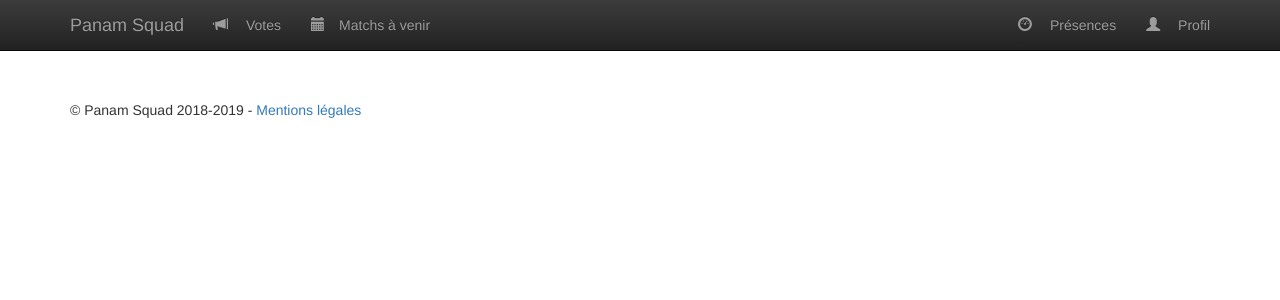
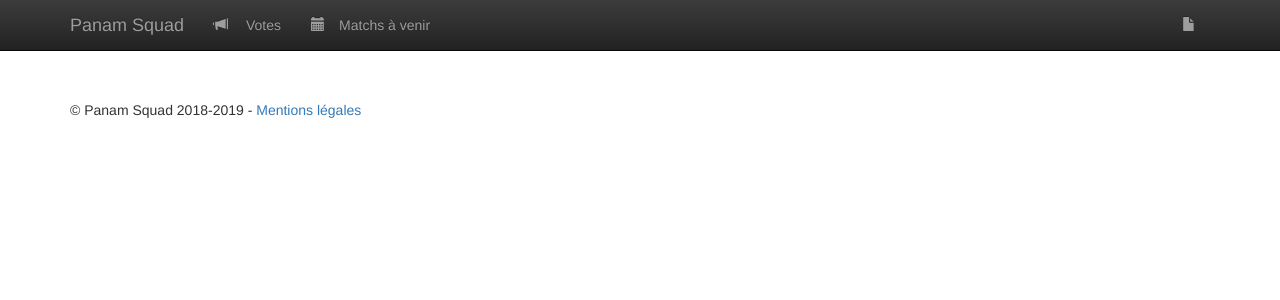
Before and after one commit to the-mandarine/mypanamsquad, a Django app: template templates/index.html in a window 1280 px wide. Shown: the top 300 px of the page. Run offline with Django 3.2, Linux system fonts and the light colour scheme; the template is opened without the code that fills it, so the values that code supplies are empty; some libraries are stand-ins or nearby versions.

Commit message:
put docs in the menubar

```diff
--- a/templates/base.html
+++ b/templates/base.html
@@ -38,14 +38,15 @@
           </a></li>
         </ul>
         <ul class="nav navbar-nav navbar-right">
-          <li><a href="{% url 'home' %}">
-            <span class="glyphicon glyphicon-dashboard">&nbsp;</span>
-            Présences
+          <li><a href="{% url 'docs:index' %}">
+            <span class="glyphicon glyphicon-file">&nbsp;</span>
           </a></li>
+<!--
           <li><a href="{% url 'profile:profile' %}">
             <span class="glyphicon glyphicon-user">&nbsp;</span>
             Profil
           </a></li>
+-->
           {% if user.is_staff %}
           <li><a href="{% url 'admin:index' %}">
             <span class="glyphicon glyphicon-cog">&nbsp;</span>
```
